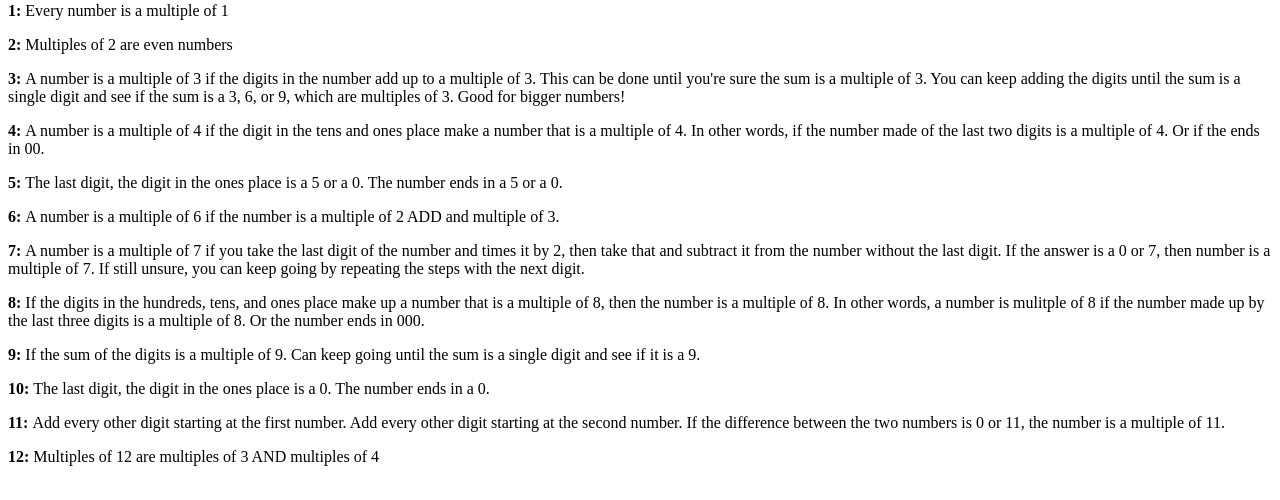
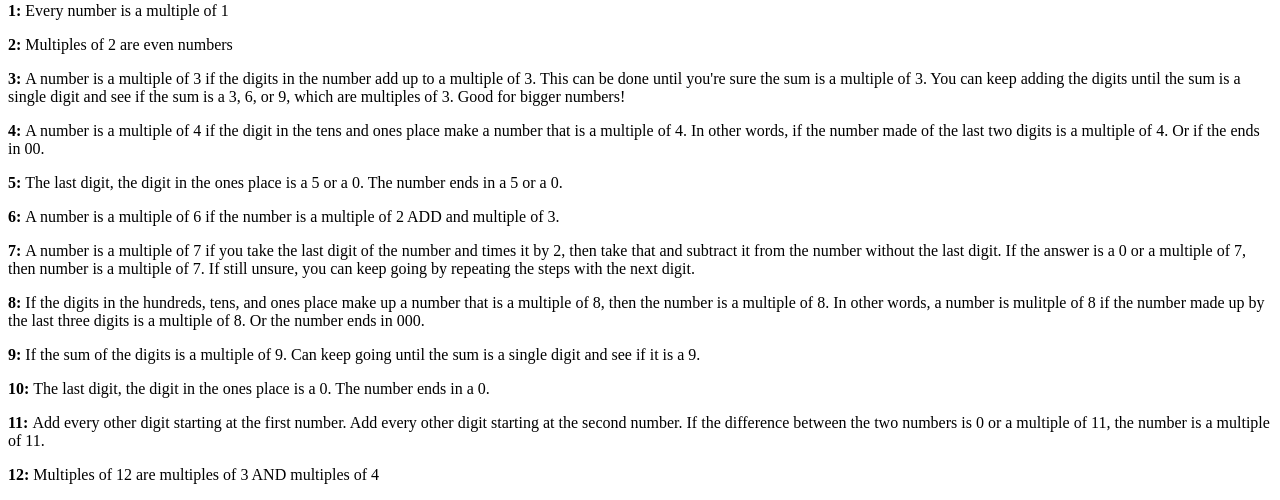
Before and after one commit to Waewarin-C/ElementaryMathCorner, a Flask app: page /multiplication in a window 1280 px wide. Shown: the part 471-971 px from the top of the page. Before the commit the page ends 937 px from the top, so only its background shows below. Run offline with Flask 3, Linux system fonts and the light colour scheme.

Commit message:
Edit multiples tips and tricks

```diff
--- a/templates/multiplication.html
+++ b/templates/multiplication.html
@@ -61,8 +61,9 @@
         <p><b>6: </b>A number is a multiple of 6 if the number is a multiple of 2 ADD and multiple of 3.</p>
         <p>
             <b>7: </b>A number is a multiple of 7 if you take the last digit of the number and times it by 2,
-            then take that and subtract it from the number without the last digit. If the answer is a 0 or 7, then
-            number is a multiple of 7. If still unsure, you can keep going by repeating the steps with the next digit.
+            then take that and subtract it from the number without the last digit. If the answer is a 0 or a
+            multiple of 7, then number is a multiple of 7. If still unsure, you can keep going by repeating the steps
+            with the next digit.
         </p>
         <p>
             <b>8: </b>If the digits in the hundreds, tens, and ones place make up a number that is a multiple of
@@ -75,7 +76,7 @@
         <p><b>10: </b>The last digit, the digit in the ones place is a 0. The number ends in a 0.</p>
         <p>
             <b>11: </b>Add every other digit starting at the first number. Add every other digit starting at the second
-            number. If the difference between the two numbers is 0 or 11, the number is a multiple of 11.
+            number. If the difference between the two numbers is 0 or a multiple of 11, the number is a multiple of 11.
         </p>
         <p><b>12: </b>Multiples of 12 are multiples of 3 AND multiples of 4</p>
     </div>
```
